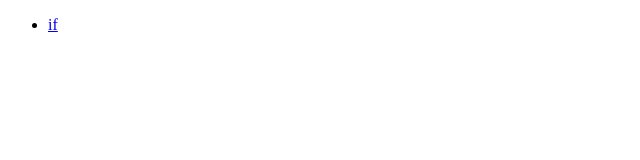
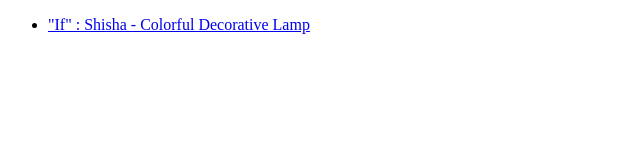
Before and after one commit to binarytrails/cart360, a plain HTML site: page index.html in a window 1280 px wide. Shown: the whole page, without its empty margins (0-640 px from the left). Drawn offline with Linux system fonts and the light colour scheme.

Commit message:
index: update if name

```diff
--- a/index.html
+++ b/index.html
@@ -6,7 +6,7 @@
         <ul>
             <li>
                 <a href="if/index.html">
-                    if
+                    "If" : Shisha - Colorful Decorative Lamp
                 </a>
             </li>
         </ul>
```
